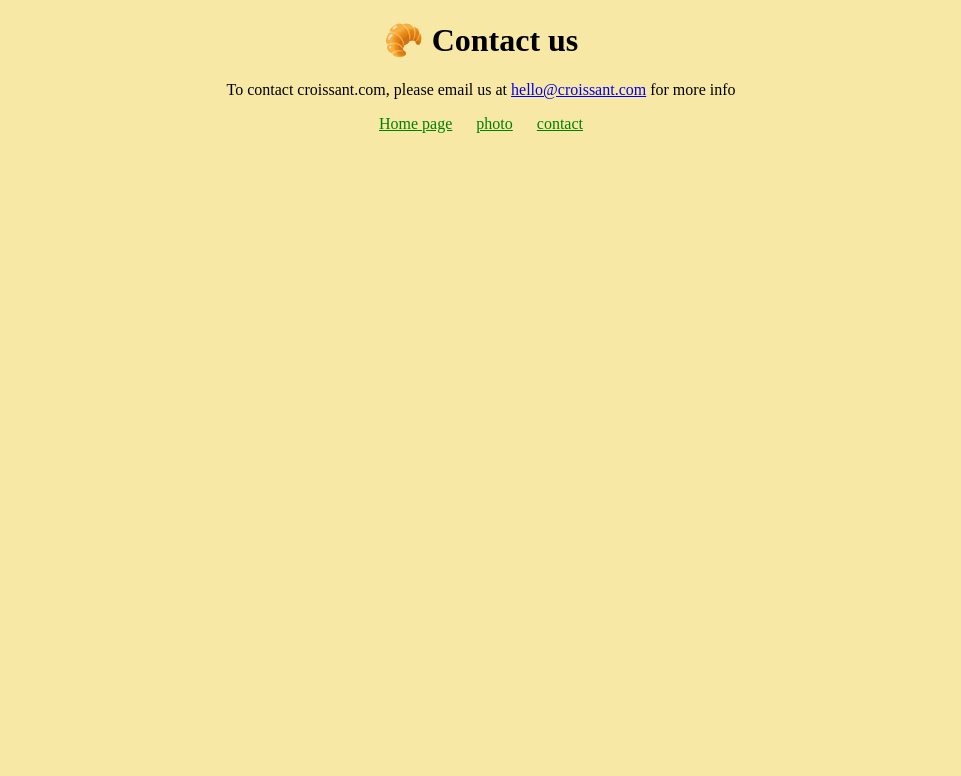
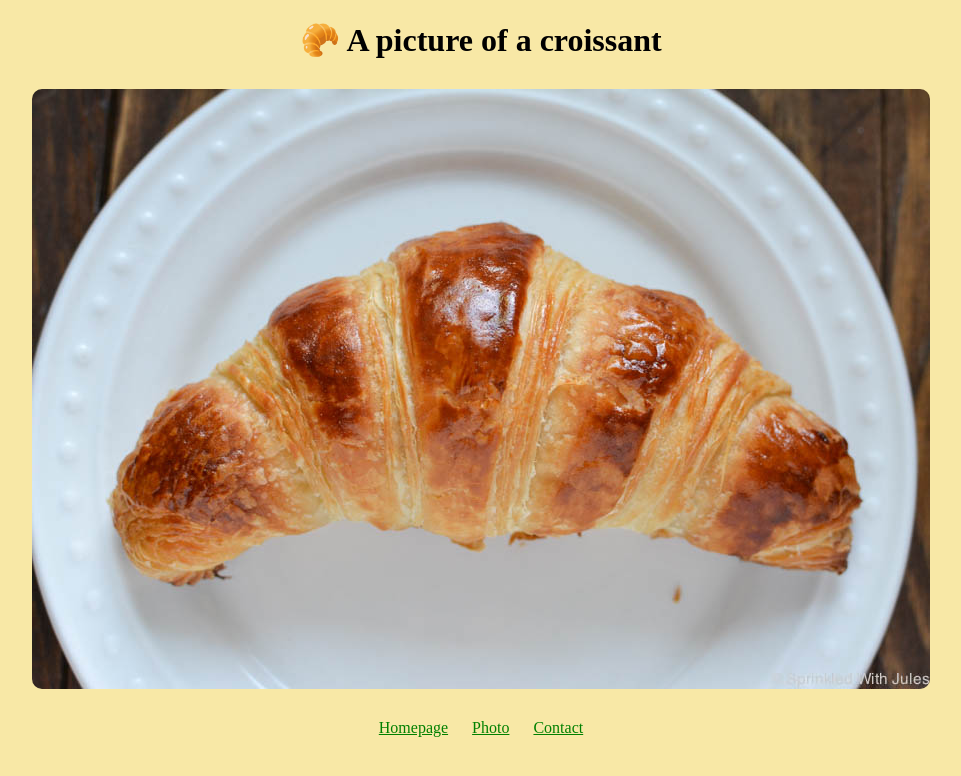
Before and after one commit to Selmakhj/Croissant, a plain HTML site: page contact.html in a window 1280 px wide. Shown: the whole page, without its empty margins (159-1120 px from the left). Drawn offline with Linux system fonts and the light colour scheme; files that its build step writes are made by us from their sources.

Commit message:
make it SEO-friendly

```diff
--- a/contact.html
+++ b/contact.html
@@ -2,21 +2,30 @@
 <html lang="en">
   <head>
     <meta charset="UTF-8" />
-    <meta name="viewport" content="width=device-width, initial-scale=1.0" />
-    <link rel="stylesheet" href="/src/styles.css" />
-    <title>Document</title>
+    <meta http-equiv="X-UA-Compatible" content="IE=edge" />
+    <meta
+      name="viewport"
+      content="width=
+  , initial-scale=1.0"
+    />
+    <link rel="stylesheet" href="/css/styles.css" />
+    <title>An example of the perfect Croissant - Croissant.com</title>
+    <meta
+      name="description"
+      content="Enjoy a beautiful picture of a homemade croissant"
+    />
   </head>
   <body>
-    <h1>🥐 Contact us</h1>
-    <p>
-      To contact croissant.com, please email us at
-      <a href="mailto:hello@croissant.com">hello@croissant.com</a>
-      for more info
-    </p>
+    <h1>🥐 A picture of a croissant</h1>
+    <img
+      src="/images/croissant.jpg"
+      alt="Homemade croissant"
+      class="croissant-photo"
+    />
     <footer>
-      <a href="/">Home page</a>
-      <a href="/photo.html">photo</a>
-      <a href="/contact.html">contact</a>
+      <a href="/" title="Home"> Homepage</a>
+      <a href="/photo.html" title="Croissant photo"> Photo</a>
+      <a href="/contact.html" title="Contact Croissant.com"> Contact</a>
     </footer>
   </body>
 </html>
--- a/src/styles.css
+++ b/src/styles.css
@@ -1,23 +1,24 @@
 body {
-  background-color: #f8e8a6;
+  background: #f8e8a6;
 }
-h1 {
-  text-align: center;
-  color: black;
-}
+
+h1,
 p {
   text-align: center;
 }
-footer {
-  text-align: center;
-}
-footer a {
-  color: green;
-  margin: 0 10px;
-}
+
 .croissant-photo {
-  max-width: 100;
+  max-width: 100%;
   border-radius: 10px;
   display: block;
   margin: 30px auto;
 }
+
+footer {
+  text-align: center;
+}
+
+footer a {
+  margin: 0 10px;
+  color: green;
+}
```
Also changed, not shown: index.html (+7 -5 lines).
